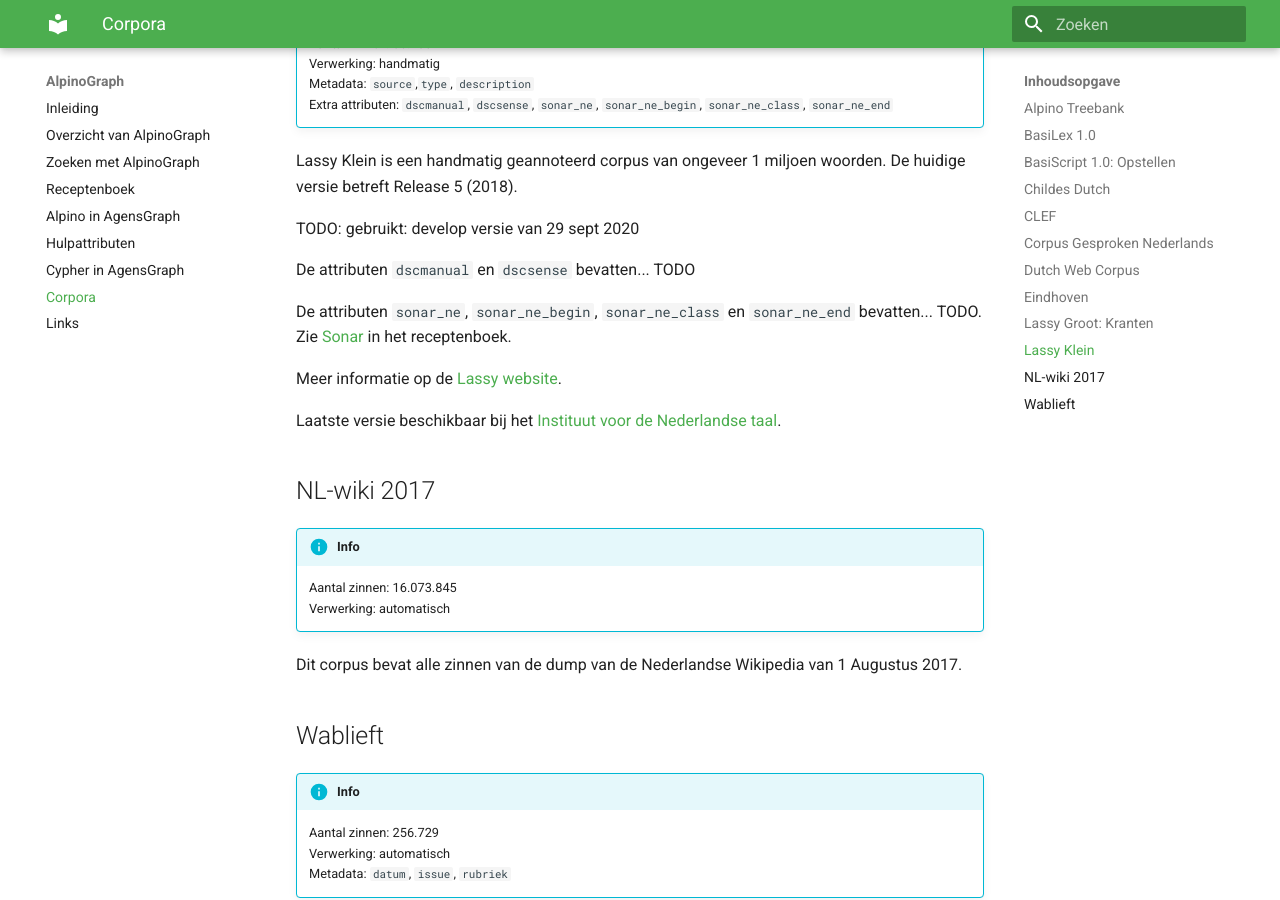
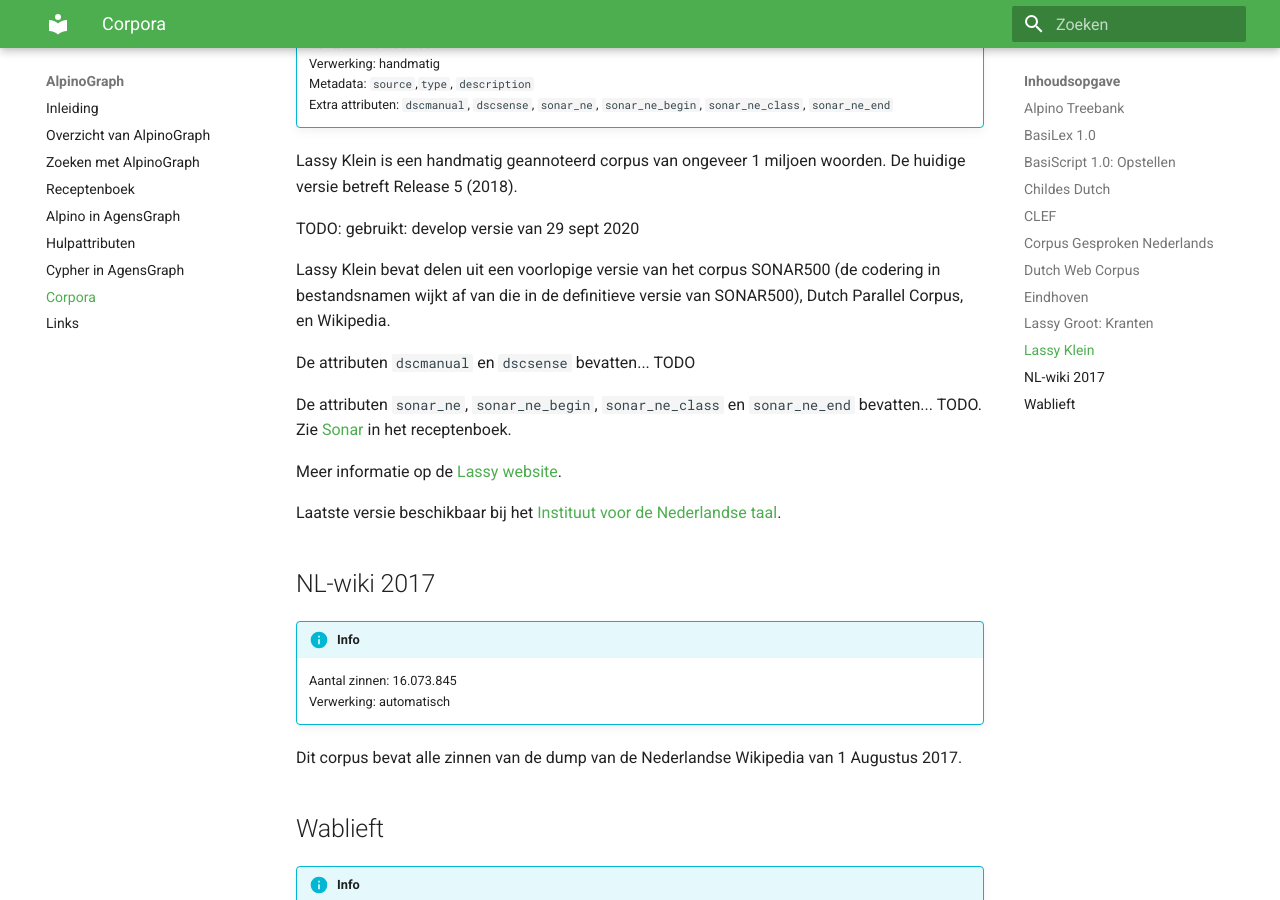
Before and after one commit to rug-compling/alpinograph-docs, an MkDocs documentation site: the page built from docs/corpora.md, in a window 1280 px wide and 900 px high, scrolled down 4343 px. Built offline with MkDocs 1.6.1 and Material for MkDocs 9.7.7, drawn with Linux system fonts in a browser that asks for light colours.

Commit message:
Corpora: Lassy Klein: toelichting over onderdelen

```diff
--- a/docs/corpora.md
+++ b/docs/corpora.md
@@ -161,11 +161,17 @@ woorden. De huidige versie betreft Release 5 (2018).
 
 TODO: gebruikt: develop versie van 29 sept 2020
 
+Lassy Klein bevat delen uit een voorlopige versie van het corpus SONAR500 (de
+codering in bestandsnamen wijkt af van die in de definitieve versie van SONAR500), Dutch Parallel Corpus,
+en Wikipedia.
+
 De attributen `dscmanual` en `dscsense` bevatten... TODO
 
 De attributen  `sonar_ne`, `sonar_ne_begin`, `sonar_ne_class` en
 `sonar_ne_end` bevatten... TODO. Zie [Sonar](../recepten/#sonar) in
 het receptenboek.
+
+
 
 Meer informatie op de [Lassy website](https://www.let.rug.nl/vannoord/Lassy/).
 
```
